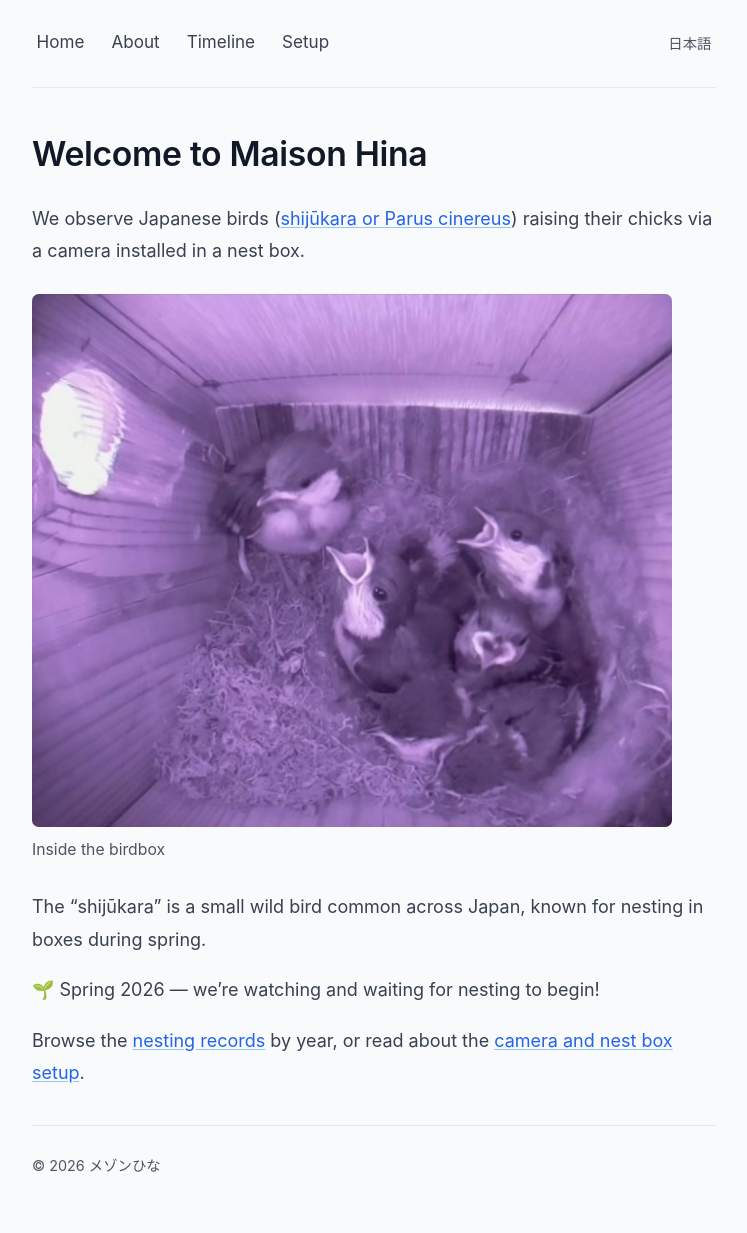
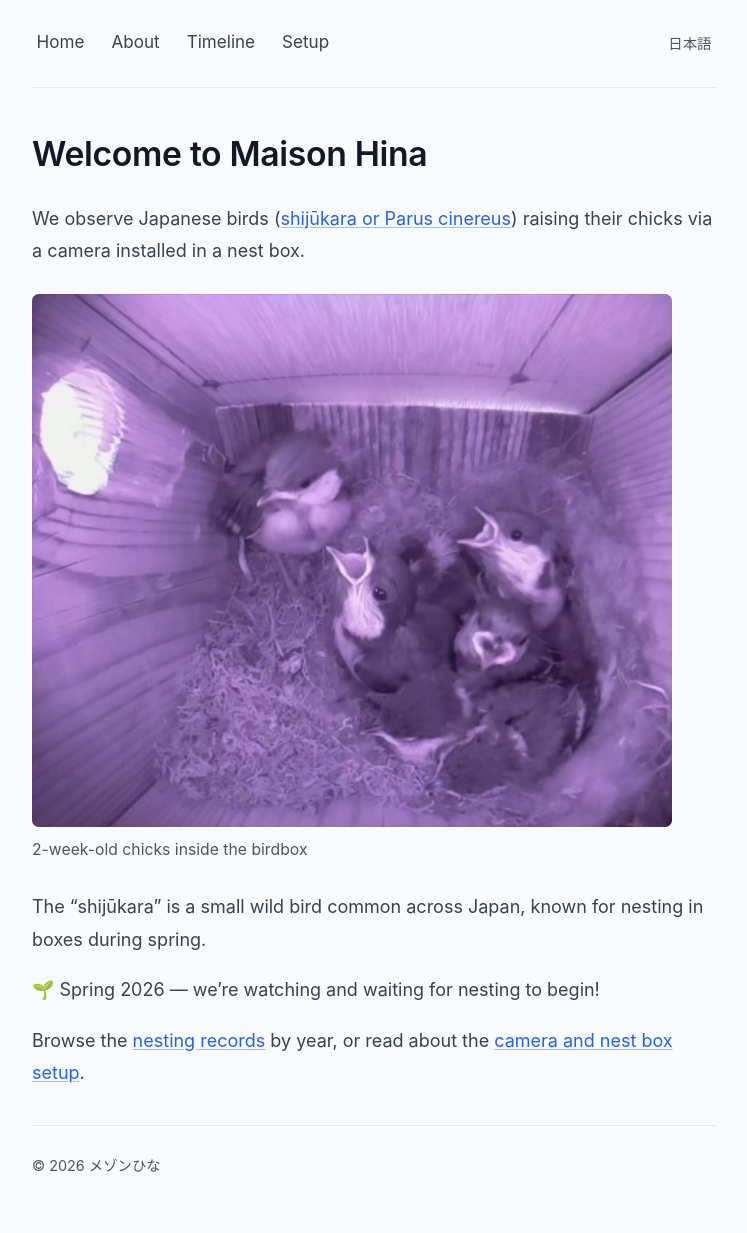
Before and after one commit to tagawa/maison-hina, a Jekyll site: the page built from en/index.md, in a window 1280 px wide. Shown: the whole page, without its empty margins (266-1013 px from the left). Built offline with Jekyll 4.4.1, drawn with Linux system fonts in a browser that asks for light colours; comment, search, counter and statistics services are not loaded.

Commit message:
Improved image description

```diff
--- a/en/index.md
+++ b/en/index.md
@@ -15,8 +15,8 @@
 We observe Japanese birds ([shijūkara or Parus cinereus](https://en.wikipedia.org/wiki/Cinereous_tit){:target="_blank" rel="noopener"}) raising their chicks via a camera installed in a nest box.
 
 <figure>
-  <img src="/assets/images/IMG_6612.jpeg" alt="Inside the birdbox during nesting season." width="640" height="480" loading="lazy">
-  <figcaption>Inside the birdbox</figcaption>
+  <img src="/assets/images/IMG_6612.jpeg" alt="Fluffy chicks inside the birdbox during nesting season." width="640" height="480" loading="lazy">
+  <figcaption>2-week-old chicks inside the birdbox</figcaption>
 </figure>
 
 
```
